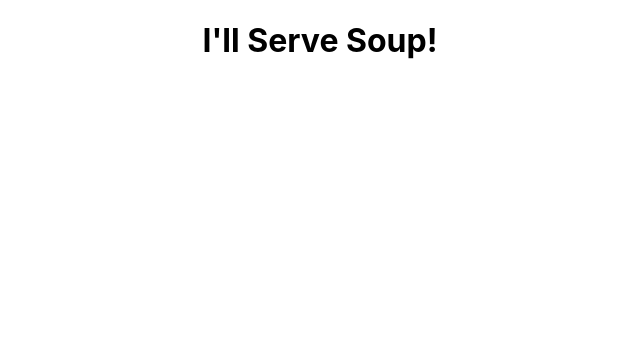
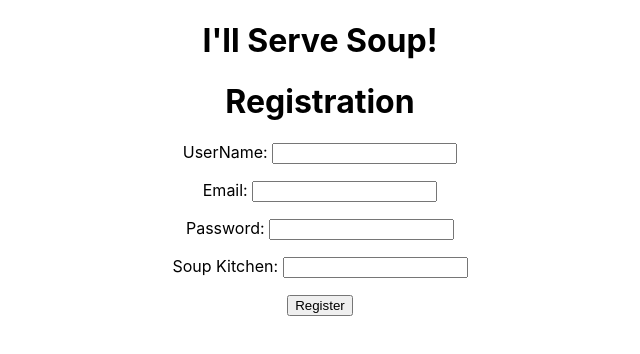
Before and after one commit to yorkcook/FE, a React (Create React App) app in the folder soup/: page /inventory in a window 1280 px wide. Shown: the top 354 px of the page, without its empty margins (320-960 px from the left). Built offline with nearby package versions, Linux system fonts and the light colour scheme.

Commit message:
WIP: barebones registration form built out

```diff
--- a/soup/package.json
+++ b/soup/package.json
@@ -3,9 +3,12 @@
   "version": "0.1.0",
   "private": true,
   "dependencies": {
+    "axios": "^0.19.0",
+    "formik": "^1.5.8",
     "react": "^16.8.6",
     "react-dom": "^16.8.6",
-    "react-scripts": "3.0.1"
+    "react-scripts": "3.0.1",
+    "yup": "^0.27.0"
   },
   "scripts": {
     "start": "react-scripts start",
--- a/soup/src/App.js
+++ b/soup/src/App.js
@@ -1,4 +1,6 @@
 import React from "react";
+
+import Registration from "./components-york/Registration";
 
 import "./App.css";
 
@@ -6,6 +8,7 @@
   return (
     <div className="App">
       <h1>I'll Serve Soup!</h1>
+      <Registration />
     </div>
   );
 }
--- /dev/null
+++ b/soup/src/components-york/Registration.js
@@ -0,0 +1,65 @@
+import React from "react";
+
+import { withFormik, Form, Field, ErrorMessage } from "formik";
+import * as Yup from "yup";
+
+import axios from "axios";
+
+const Registration = ({ touched, errors }) => {
+  return (
+    <div>
+      <h1>Registration</h1>
+      <Form>
+        <label>UserName: </label>
+        <Field type="text" name="username" />
+        <p>{touched.username && errors.username}</p>
+        <label>Email: </label>
+        <Field type="text" name="email" />
+        <p>{touched.email && errors.email}</p>
+        <label>Password: </label>
+        <Field type="text" name="password" />
+        <p>{touched.password && errors.password}</p>
+        <label>Soup Kitchen: </label>
+        <Field type="text" name="kit_id" />
+        <p>{touched.kit_id && errors.kit_id}</p>
+        <button type="submit">Register</button>
+      </Form>
+    </div>
+  );
+};
+
+export default withFormik({
+  mapPropsToValues({ username, email, password, kit_id }) {
+    return {
+      username: username || "",
+      email: email || "",
+      password: password || "",
+      kit_id: kit_id || ""
+    };
+  },
+  validationSchema: Yup.object().shape({
+    username: Yup.string()
+      .min(4, "Username must be at least 4 characters long.")
+      .required("Username is required"),
+    email: Yup.string().required("Email is required"),
+    password: Yup.string()
+      .min(4, "Password must be at least 4 characters long.")
+      .required("Password is required"),
+    kit_id: Yup.string()
+      .min(4, "Kitchen idenity must be at least 4 characters long.")
+      .required("Kitchen identity is required")
+  }),
+  handleSubmit(values, { props }) {
+    const url = "";
+    axios
+      .post(url, values)
+      .then(res => {
+        console.log("in handleSubmit", res);
+        localStorage.setItem("token", res.data.token);
+        props.history.push("/inventory");
+      })
+      .catch(e => {
+        console.log("Registration Failed!", e);
+      });
+  }
+})(Registration);
```
Also changed, not shown: soup/src/components-york/PrivateRoute.js (added, +17 -0 lines), soup/src/components-york/axiosWithAuth.js (added, +14 -0 lines), 1 other file (tests, documents, lock files or other folders).
